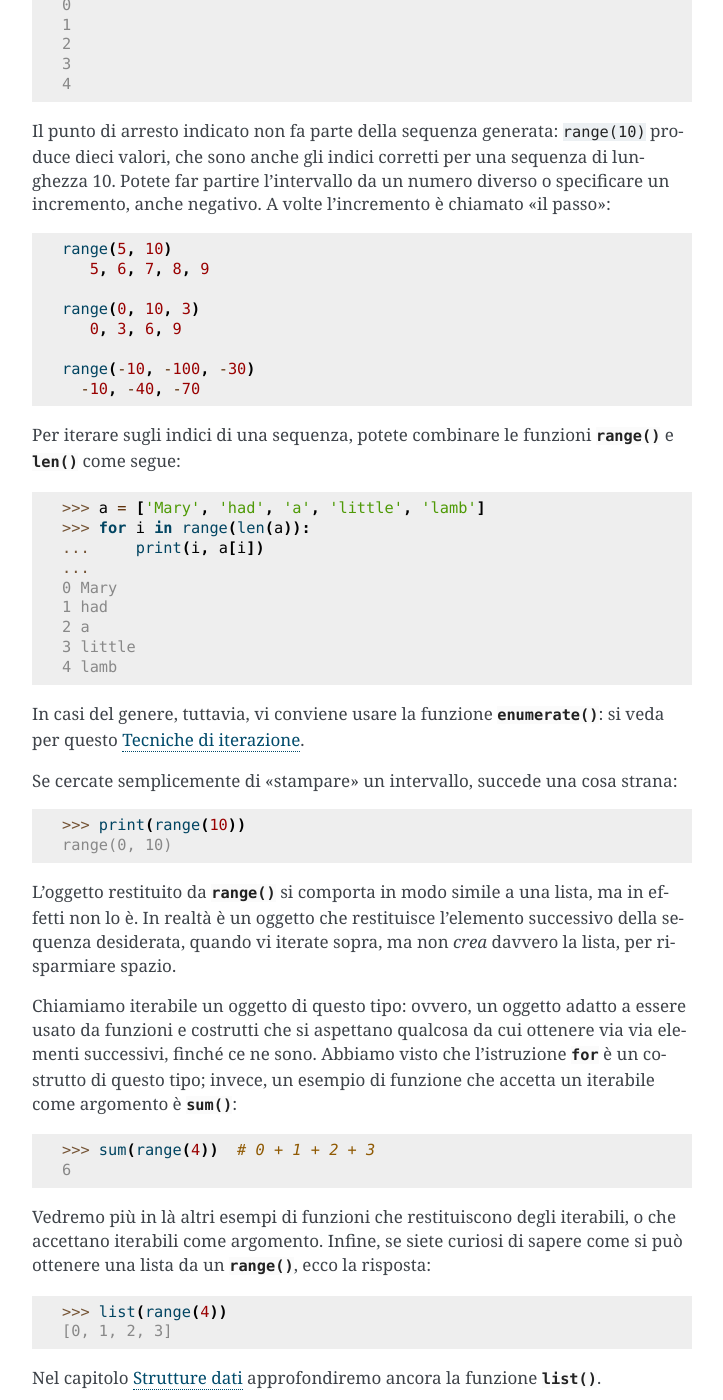
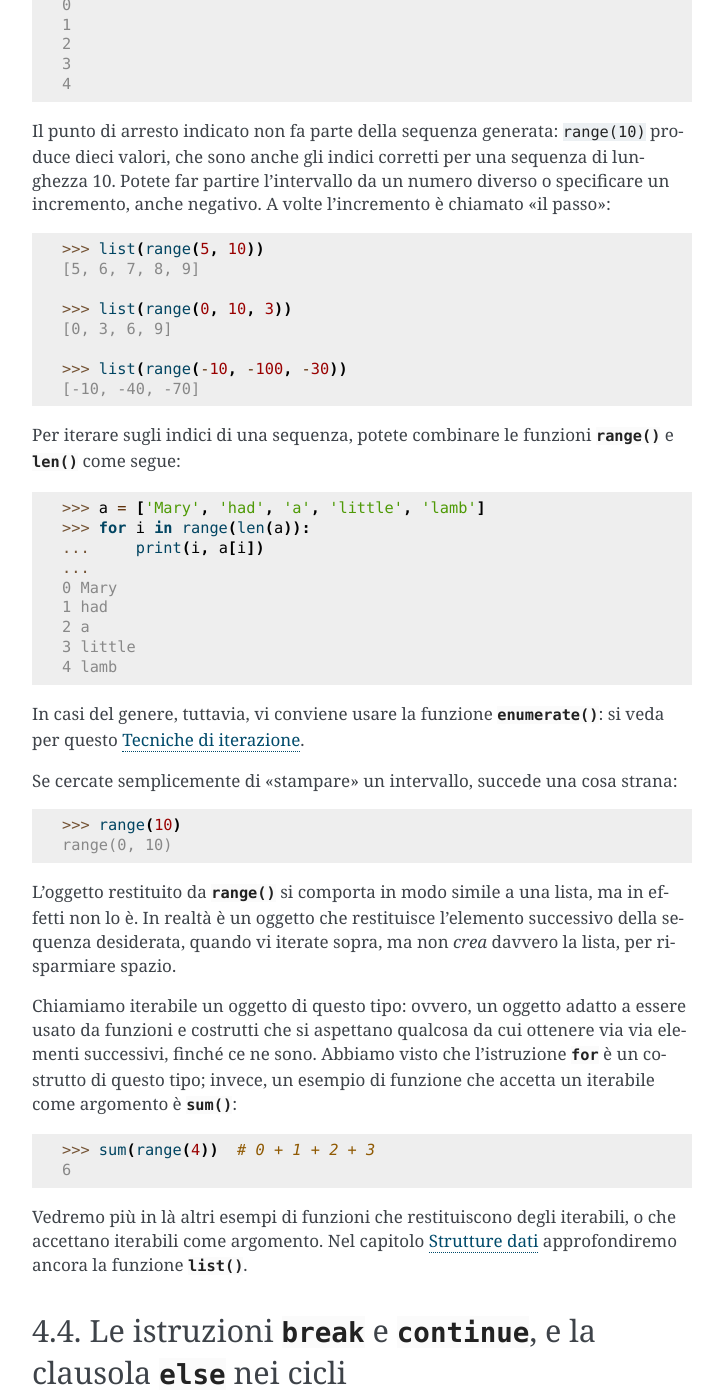
Before and after one commit to ricpol/pytutorial-it, a Sphinx documentation site: the page built from tutorial/source/controlflow.rst, in a window 1280 px wide and 1400 px high, scrolled down 1704 px. Shown: the whole window, without its empty margins (388-1111 px from the left). Built offline with Sphinx 7.4.7, drawn with Linux system fonts in a browser that asks for light colours.

Commit message:
sync up to commit 1acd1e6

```diff
--- a/tutorial/source/appetite.rst
+++ b/tutorial/source/appetite.rst
@@ -8,7 +8,7 @@
 
     Questa è la traduzione della **versione "stabile" del Tutorial per
     Python 3.9**, ed è aggiornata al
-    `29 aprile 2021 <https://github.com/python/cpython/commits/3.9/Doc/tutorial>`_.
+    `27 giugno 2021 <https://github.com/python/cpython/commits/3.9/Doc/tutorial>`_.
 
     La repository GitHub di questo progetto
     `si trova qui <https://github.com/ricpol/pytutorial-it>`_: potete essere
--- a/tutorial/source/controlflow.rst
+++ b/tutorial/source/controlflow.rst
@@ -98,14 +98,14 @@ sequenza di lunghezza 10. Potete far partire l'intervallo da un numero diverso
 o specificare un incremento, anche negativo. A volte l'incremento è chiamato
 "il passo"::
 
-    range(5, 10)
-       5, 6, 7, 8, 9
+    >>> list(range(5, 10))
+    [5, 6, 7, 8, 9]
 
-    range(0, 10, 3)
-       0, 3, 6, 9
+    >>> list(range(0, 10, 3))
+    [0, 3, 6, 9]
 
-    range(-10, -100, -30)
-      -10, -40, -70
+    >>> list(range(-10, -100, -30))
+    [-10, -40, -70]
 
 Per iterare sugli indici di una sequenza, potete combinare le funzioni
 :func:`range` e :func:`len` come segue::
@@ -125,7 +125,7 @@ si veda per questo :ref:`tut-loopidioms`.
 
 Se cercate semplicemente di "stampare" un intervallo, succede una cosa strana::
 
-   >>> print(range(10))
+   >>> range(10)
    range(0, 10)
 
 L'oggetto restituito da :func:`range` si comporta in modo simile a una lista,
@@ -144,14 +144,8 @@ invece, un esempio di funzione che accetta un iterabile come argomento è
     6
 
 Vedremo più in là altri esempi di funzioni che restituiscono degli iterabili,
-o che accettano iterabili come argomento. Infine, se siete curiosi di sapere
-come si può ottenere una lista da un :func:`range`, ecco la risposta::
-
-   >>> list(range(4))
-   [0, 1, 2, 3]
-
-Nel capitolo :ref:`tut-structures` approfondiremo ancora la funzione
-:func:`list`.
+o che accettano iterabili come argomento. Nel capitolo :ref:`tut-structures`
+approfondiremo ancora la funzione :func:`list`.
 
 .. _tut-break:
 
--- a/tutorial/source/errors.rst
+++ b/tutorial/source/errors.rst
@@ -315,7 +315,7 @@ concatenamento::
 
     >>> try:
     ...     open('database.sqlite')
-    ... except IOError:
+    ... except OSError:
     ...     raise RuntimeError from None
     ...
     Traceback (most recent call last):
@@ -415,6 +415,9 @@ dettaglio alcuni casi complessi:
   :keyword:`!except` o :keyword:`!else`. Anche in questo caso l'eccezione è
   rilanciata dopo l'esecuzione del blocco :keyword:`!finally`.
 
+* Se un blocco :keyword:`!finally` esegue una istruzione :keyword:`break`,
+  :keyword:`continue` o :keyword:`return`, l'eccezione non viene rilanciata.
+
 * Se il codice del blocco :keyword:`!try` raggiunge un'istruzione
   :keyword:`break` :keyword:`continue` o :keyword:`return`, allora la clausola
   :keyword:`!finally` sarà eseguita immediatamente prima di queste istruzioni.
--- a/tutorial/source/inputoutput.rst
+++ b/tutorial/source/inputoutput.rst
@@ -487,7 +487,8 @@ Dato un oggetto ``x``, potete ricavarne la rappresentazione JSON con una sola
 riga di codice::
 
    >>> import json
-   >>> json.dumps([1, 'simple', 'list'])
+   >>> x = [1, 'simple', 'list']
+   >>> json.dumps(x)
    '[1, "simple", "list"]'
 
 Una variante della funzione :func:`~json.dumps`, chiamata :func:`~json.dump`,
--- a/tutorial/source/introduction.rst
+++ b/tutorial/source/introduction.rst
@@ -73,7 +73,7 @@ frazionaria, potete usare l'operatore ``//``. Per ottenere il resto usate
    5
    >>> 17 % 3  # l'operatore % restituisce il resto della divisione
    2
-   >>> 5 * 3 + 2  # risultato * divisore + resto
+   >>> 5 * 3 + 2  # quoziente arrotondato * divisore + resto
    17
 
 Con Python è possibile usare l'operatore ``**`` per calcolare le potenze [#]_::
```
